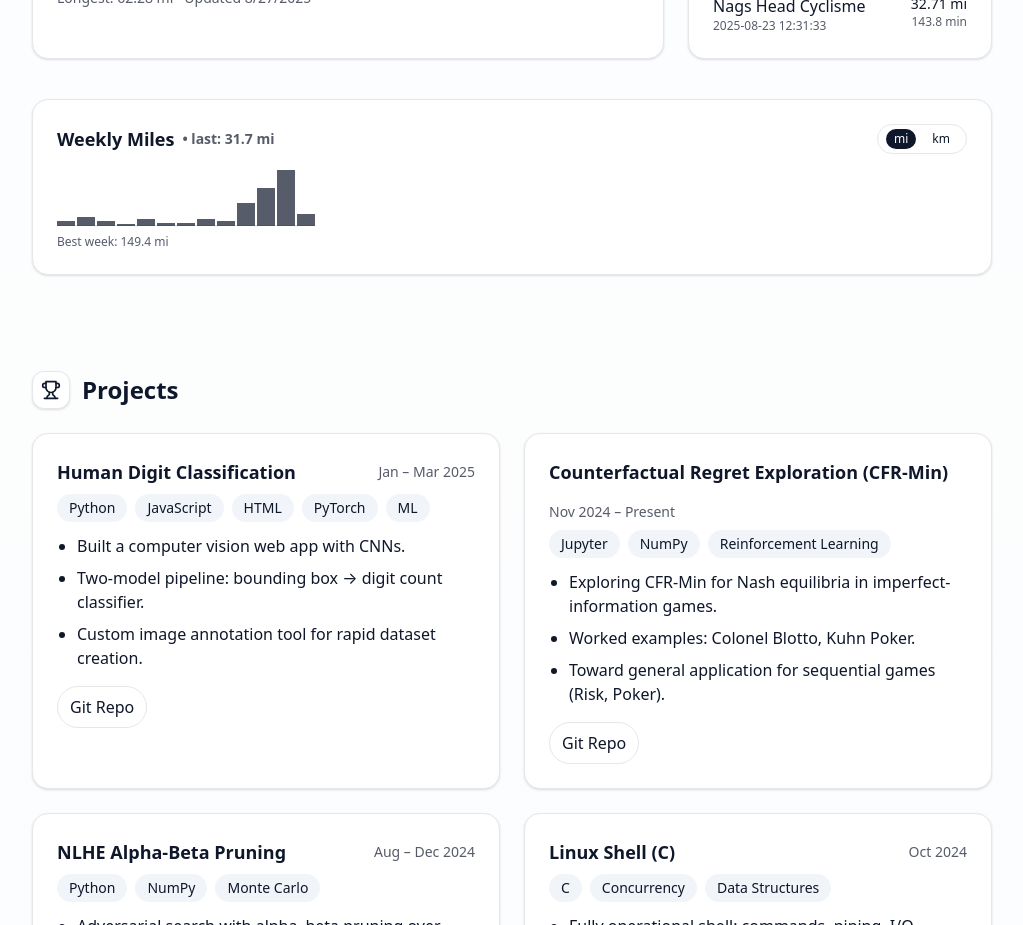
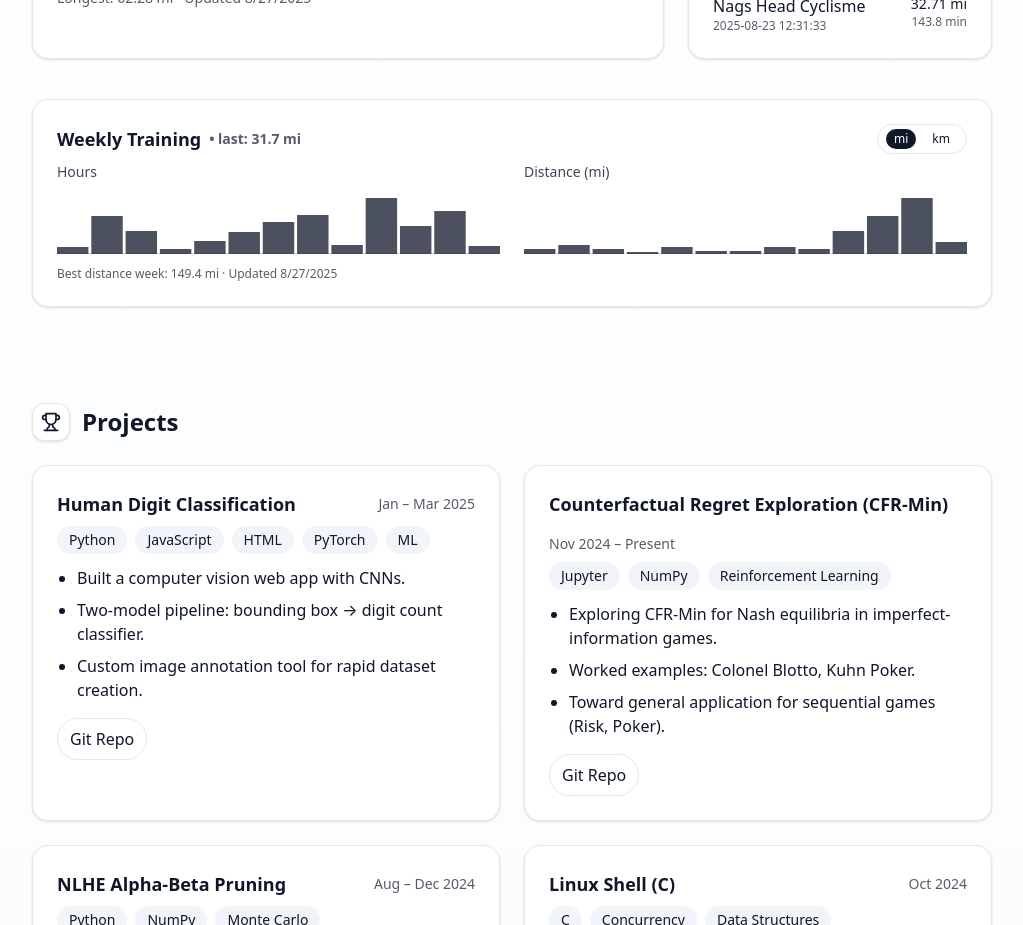
Before and after one commit to seanpatrickmay/seanpatrickmay.github.io, a Next.js app: page / in a window 1280 px wide. Shown: the part 1380-2305 px from the top of the page, without its empty margins (128-1151 px from the left). Built offline with nearby package versions, Linux system fonts and the light colour scheme.

Commit message:
Adding garmin stats

```diff
--- a/components/ui/BarSparkline.jsx
+++ b/components/ui/BarSparkline.jsx
@@ -1,66 +1,101 @@
 // components/ui/BarSparkline.jsx
-import { useMemo, useState } from "react";
+import { useEffect, useMemo, useRef, useState } from "react";
 
 /**
- * A tiny bar sparkline with hover tooltips (no dependencies).
+ * Responsive bar sparkline with hover tooltip (no deps).
+ * Fills the width of its container and recomputes on resize.
+ *
  * Props:
- *   values: number[]  // chronological data
- *   height?: number   // px height (default 64)
- *   barGap?: number   // px gap between bars (default 2)
- *   formatter?: (v:number, i:number) => string // tooltip text
+ *   values: number[]           // chronological data
+ *   height?: number            // default 64
+ *   barGap?: number            // default 2
+ *   minBarWidth?: number       // default 3
+ *   maxBarWidth?: number       // default 22
+ *   formatter?: (v,i)=>string  // tooltip text
+ *   className?: string
  */
 export default function BarSparkline({
   values = [],
   height = 64,
   barGap = 2,
+  minBarWidth = 3,
+  maxBarWidth = 22,
   className = "",
   formatter,
 }) {
+  const containerRef = useRef(null);
+  const [containerWidth, setContainerWidth] = useState(0);
   const [hover, setHover] = useState({ i: -1, x: 0, y: 0, text: "" });
 
-  const { max, bars, width } = useMemo(() => {
-    const m = Math.max(1, ...values);
+  // Observe container size
+  useEffect(() => {
+    if (!containerRef.current) return;
+    const el = containerRef.current;
+    const ro = new ResizeObserver(entries => {
+      for (const entry of entries) {
+        const w = Math.floor(entry.contentRect.width);
+        if (w !== containerWidth) setContainerWidth(w);
+      }
+    });
+    ro.observe(el);
+    return () => ro.disconnect();
+    // eslint-disable-next-line react-hooks/exhaustive-deps
+  }, []);
+
+  const { bars, width } = useMemo(() => {
     const n = Math.max(values.length, 1);
-    const bw = Math.max(2, Math.floor(240 / n)); // auto bar width (target ~240px)
     const gap = Math.max(1, barGap);
-    const w = n * bw + (n - 1) * gap;
+    const available = Math.max(0, containerWidth);
 
-    const toH = (v) => {
-      const t = v / (m || 1);
-      // pad top/bottom a touch
-      return Math.max(2, Math.round((height - 8) * t));
-    };
+    // Compute a bar width that fills the container while staying within min/max
+    // totalWidth = n*barWidth + (n-1)*gap  => barWidth = (available - (n-1)*gap)/n
+    let ideal = n > 0 ? (available - (n - 1) * gap) / n : available;
+    const barW = Math.max(minBarWidth, Math.min(maxBarWidth, Math.floor(ideal)));
+    const total = n * barW + (n - 1) * gap;
 
+    const maxVal = Math.max(1, ...values);
+    const toH = (v) => Math.max(2, Math.round((height - 8) * (v / (maxVal || 1))));
     const data = values.map((v, i) => {
       const h = toH(v);
-      const x = i * (bw + gap);
+      const x = i * (barW + gap);
       const y = height - h;
-      return { x, y, w: bw, h };
+      return { x, y, w: barW, h, v, i };
     });
 
-    return { max: m, bars: data, width: w };
-  }, [values, height, barGap]);
+    return { bars: data, width: total };
+  }, [values, containerWidth, height, barGap, minBarWidth, maxBarWidth]);
 
   return (
-    <div className={`relative ${className}`} style={{ width }}>
-      <svg viewBox={`0 0 ${width} ${height}`} width={width} height={height} className="block">
-        {/* subtle baseline */}
-        <line x1="0" y1={height - 0.5} x2={width} y2={height - 0.5} stroke="currentColor" opacity="0.15" />
-        {bars.map((b, i) => (
-          <g key={i}>
+    <div ref={containerRef} className={`relative w-full ${className}`} style={{ minWidth: 0 }}>
+      <svg
+        viewBox={`0 0 ${Math.max(width, 0)} ${height}`}
+        width="100%"
+        height={height}
+        preserveAspectRatio="none"
+        className="block"
+      >
+        <line
+          x1="0"
+          y1={height - 0.5}
+          x2={Math.max(width, 0)}
+          y2={height - 0.5}
+          stroke="currentColor"
+          opacity="0.15"
+        />
+        {bars.map((b) => (
+          <g key={b.i}>
             <rect
               x={b.x}
               y={b.y}
               width={b.w}
               height={b.h}
               fill="currentColor"
-              opacity={hover.i === i ? 0.9 : 0.7}
+              opacity="0.75"
               onMouseEnter={(e) => {
-                const text =
-                  formatter ? formatter(values[i], i) : String(values[i]);
+                const text = formatter ? formatter(b.v, b.i) : String(b.v);
                 const rect = e.currentTarget.getBoundingClientRect();
                 setHover({
-                  i,
+                  i: b.i,
                   x: rect.x + rect.width / 2,
                   y: rect.y,
                   text,
@@ -68,13 +103,11 @@ export default function BarSparkline({
               }}
               onMouseLeave={() => setHover({ i: -1, x: 0, y: 0, text: "" })}
             />
-            {/* Accessible title (fallback tooltip) */}
-            <title>{formatter ? formatter(values[i], i) : String(values[i])}</title>
+            <title>{formatter ? formatter(b.v, b.i) : String(b.v)}</title>
           </g>
         ))}
       </svg>
 
-      {/* simple tooltip */}
       {hover.i >= 0 && (
         <div
           className="pointer-events-none fixed z-50 px-2 py-1 rounded-md text-xs bg-black/80 text-white shadow"
--- a/pages/api/garmin.js
+++ /dev/null
@@ -1,22 +0,0 @@
-import { GarminConnect } from 'garmin-connect';
-
-export default async function handler(req, res) {
-  const { GARMIN_USERNAME, GARMIN_PASSWORD } = process.env;
-
-  if (!GARMIN_USERNAME || !GARMIN_PASSWORD) {
-    res.status(500).json({ error: 'Garmin credentials not configured.' });
-    return;
-  }
-
-  try {
-    const client = new GarminConnect();
-    await client.login(GARMIN_USERNAME, GARMIN_PASSWORD);
-
-    const steps = await client.getSteps();
-    const activities = await client.getActivities(0, 3);
-
-    res.status(200).json({ steps, activities });
-  } catch (err) {
-    res.status(500).json({ error: err.message });
-  }
-}
--- a/pages/index.jsx
+++ b/pages/index.jsx
@@ -240,42 +240,73 @@ function AboutMe() {
         </div>
 
         {/* Weekly Sparkline */}
+	{/* Weekly charts: Hours (left) + Distance (right) */}
 <Card>
   <CardHeader className="flex items-center justify-between">
     <CardTitle className="flex items-center gap-2">
-              Weekly {unit === "mi" ? "Miles" : "Kilometers"}
-              {typeof lastWeek === "number" && (
+      Weekly Training
+      {/* small live summary */}
+      {weeklyValues.length > 0 && (
         <span className="text-sm opacity-70">
-                  • last: <strong>{lastWeek.toFixed(1)}</strong> {unit}
+          • last:{" "}
+          <strong>
+            {typeof lastWeek === "number" ? lastWeek.toFixed(1) : "—"}
+          </strong>{" "}
+          {unit}
         </span>
       )}
     </CardTitle>
+    {/* unit toggle only affects distance */}
     <UnitToggle unit={unit} onChange={setUnit} />
   </CardHeader>
+
   <CardContent>
-            {weeklyValues.length ? (
-              <div className="text-slate-900 dark:text-slate-100">
+    {series.length ? (
+      <div className="grid md:grid-cols-2 gap-6 text-slate-900 dark:text-slate-100">
+        {/* LEFT: Hours */}
+        <div>
+          <div className="flex items-center justify-between mb-2">
+            <div className="text-sm font-medium opacity-80">Hours</div>
+          </div>
           <BarSparkline
-                  values={weeklyValues}
+            values={series.map(w => w.time_hours)}
             formatter={(v, i) => {
               const w = series[i];
-                    const label = w
-                      ? `${w.week_start} → ${w.week_end}`
-                      : `Week ${i + 1}`;
+              const label = w ? `${w.week_start} → ${w.week_end}` : `Week ${i + 1}`;
+              return `${label}: ${v.toFixed(2)} h`;
+            }}
+          />
+        </div>
+
+        {/* RIGHT: Distance (mi|km toggle) */}
+        <div>
+          <div className="flex items-center justify-between mb-2">
+            <div className="text-sm font-medium opacity-80">
+              Distance ({unit})
+            </div>
+          </div>
+          <BarSparkline
+            values={series.map(w => (unit === "mi" ? w.distance_mi : w.distance_km))}
+            formatter={(v, i) => {
+              const w = series[i];
+              const label = w ? `${w.week_start} → ${w.week_end}` : `Week ${i + 1}`;
               return `${label}: ${v.toFixed(1)} ${unit}`;
             }}
           />
-                <div className="mt-2 text-xs opacity-70">
-                  Best week:{" "}
-                  {typeof bestWeek === "number"
-                    ? bestWeek.toFixed(1)
-                    : "—"}{" "}
-                  {unit}
         </div>
       </div>
     ) : (
       <div className="text-sm opacity-70">No weekly data yet</div>
     )}
+
+    {/* Best week footnote (distance uses current unit) */}
+    {weeklyValues.length ? (
+      <div className="mt-3 text-xs opacity-70">
+        Best distance week:{" "}
+        {typeof bestWeek === "number" ? bestWeek.toFixed(1) : "—"} {unit} ·
+        Updated {stats ? new Date(stats.generated_at).toLocaleDateString() : "—"}
+      </div>
+    ) : null}
 	</CardContent>
         </Card>
       </div>
```
Lines whose indentation alone changed are shown as unchanged.
